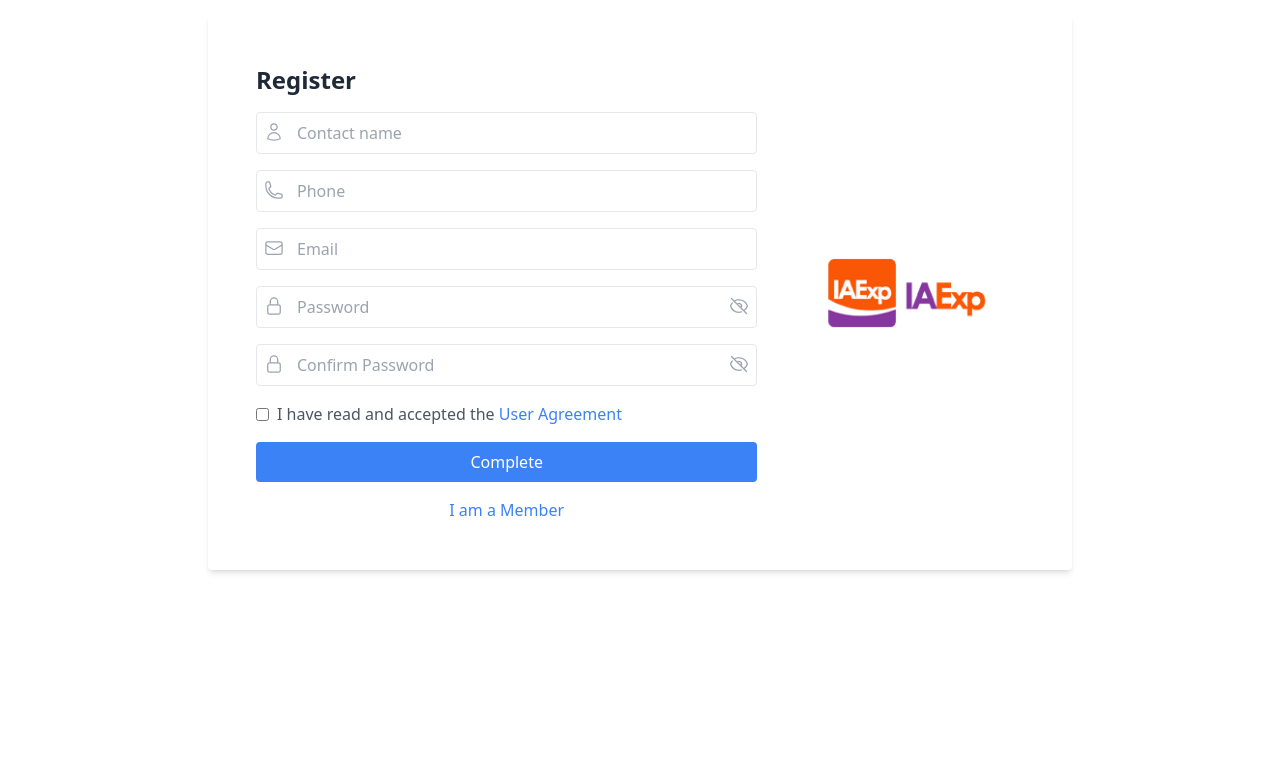
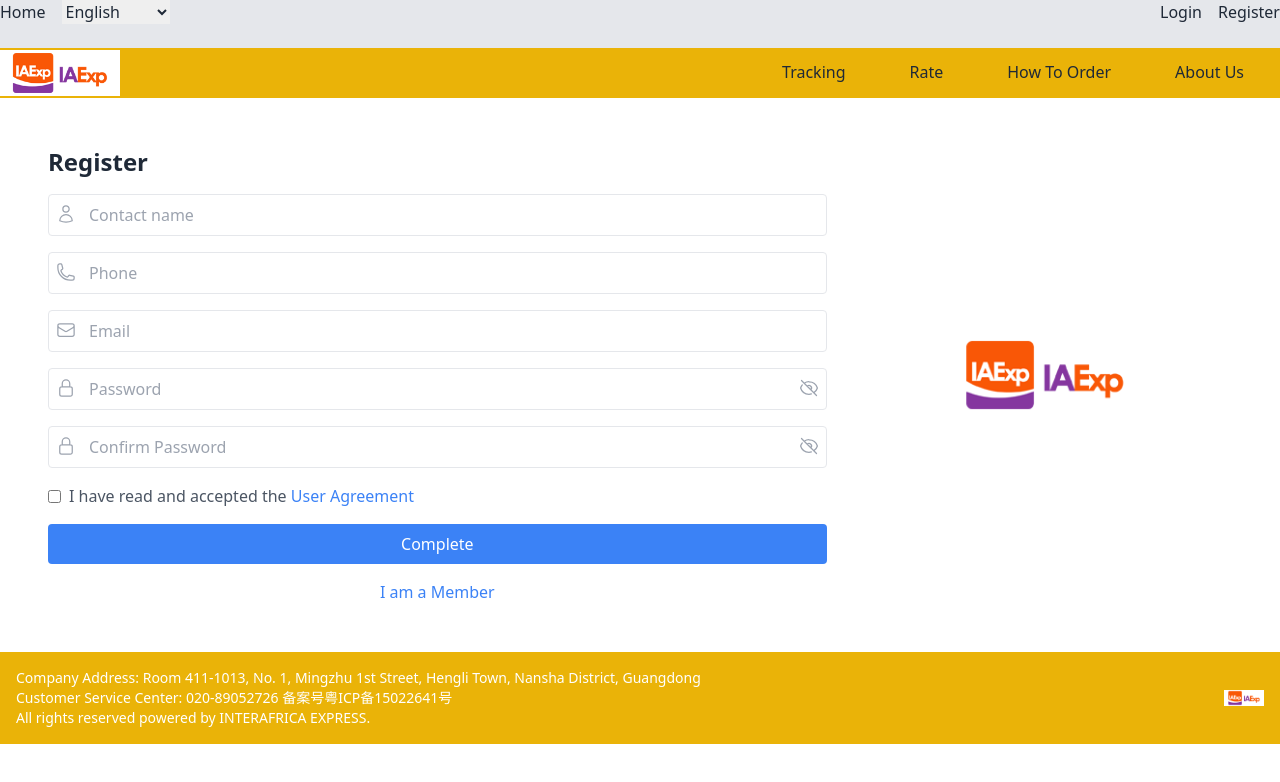
Before and after one commit to mrokonuzzaman040/cargo_tracing_system, a Next.js app: page /auth/register in a window 1280 px wide. Shown: the top 782 px of the page. Built offline with nearby package versions, Linux system fonts and the light colour scheme.

Commit message:
refactor: Update login and registration links in TopNavbar and Slider components

```diff
--- a/app/(components)/HowToBuy/HowToBuy.tsx
+++ b/app/(components)/HowToBuy/HowToBuy.tsx
@@ -37,7 +37,7 @@ const HowToBuy = () => {
                                     <Image src={step.image} width={32} height={32} alt={step.title} />
                                 </div>
                                 <h3 className="font-bold mb-2">{step.title}</h3>
-                                <p className="text-sm">{step.description}</p>
+                                <p className="text-sm text-wrap">{step.description}</p>
                             </div>
                         </li>
                     ))}
--- a/app/(components)/Slider/Slider.tsx
+++ b/app/(components)/Slider/Slider.tsx
@@ -65,7 +65,7 @@ const Slider = () => {
                 <div className="text-right text-white mt-4">
                     <a href="#" className="text-sm">Forgot password?</a>
                     <br />
-                    <a href="#" className="text-sm">Register</a>
+                    <a href="/auth/register" className="text-sm">Register</a>
                 </div>
             </div>
 
--- a/app/(components)/TopNavbar/TopNavbar.tsx
+++ b/app/(components)/TopNavbar/TopNavbar.tsx
@@ -24,7 +24,7 @@ const TopNavbar = () => {
 
                 </div>
                 <div className="flex gap-4 justify-end">
-                    <a href="/login">Login</a>
+                    <a href="/">Login</a>
                     <a href="auth/register">Register</a>
                 </div>
             </div>
--- a/app/(public)/auth/register/page.tsx
+++ b/app/(public)/auth/register/page.tsx
@@ -4,6 +4,9 @@ import React, { useState } from 'react';
 import Image from 'next/image';
 import { useForm, SubmitHandler } from 'react-hook-form';
 import { EyeIcon, EyeSlashIcon, EnvelopeIcon, LockClosedIcon, UserIcon, PhoneIcon } from '@heroicons/react/24/outline';
+import TopNavbar from '@/app/(components)/TopNavbar/TopNavbar';
+import Navbar from '@/app/(components)/Navbar/Navbar';
+import Footer from '@/app/(components)/Footer/Footer';
 
 interface FormData {
     contactName: string;
@@ -66,8 +69,13 @@ const Register = () => {
     };
 
     return (
-        <div className="container mx-auto max-w-4xl p-4">
-            <div className="bg-white shadow-md rounded p-8 flex flex-col md:flex-row">
+        <>
+            <div className="">
+                <TopNavbar />
+                <Navbar />
+            </div>
+            <div className="container mx-auto max-w-7xl p-4">
+                <div className="rounded p-4 flex flex-col md:flex-row">
                     <div className="w-full md:w-2/3 p-4">
                         <h2 className="text-2xl font-bold mb-4">Register</h2>
                         <form onSubmit={handleSubmit(onSubmit)} className="space-y-4">
@@ -176,6 +184,8 @@ const Register = () => {
                     </div>
                 </div>
             </div>
+            <Footer />
+        </>
     );
 };
 
```
Lines whose indentation alone changed are shown as unchanged.
